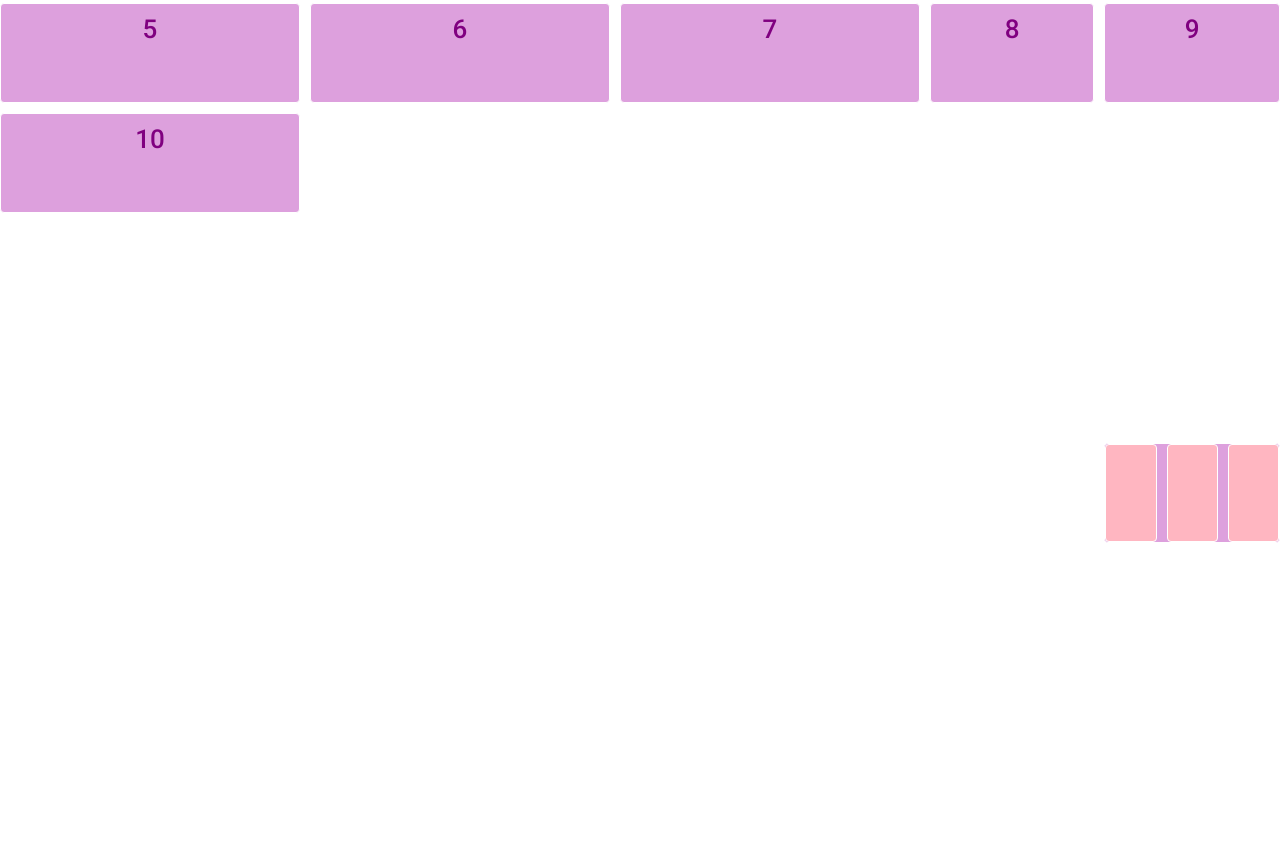
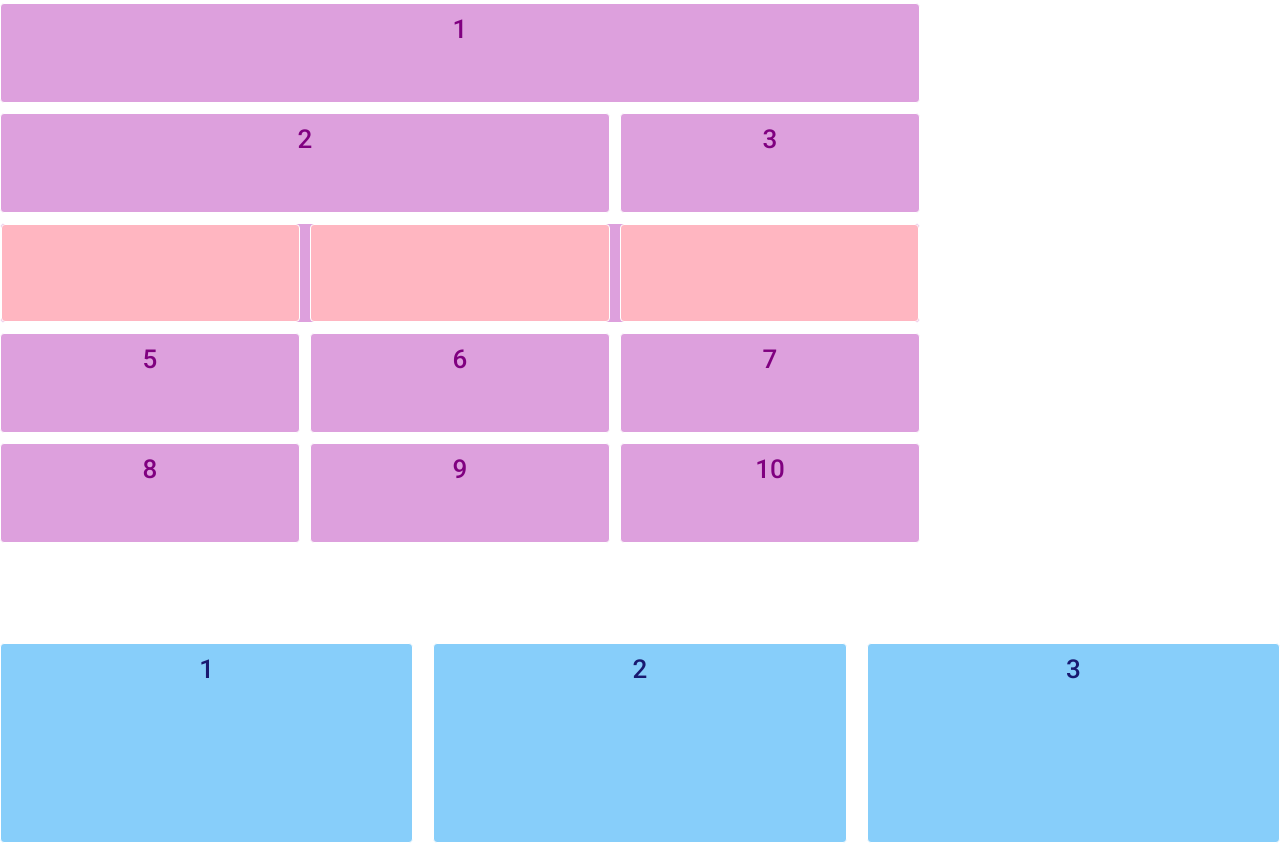
Before and after one commit to lilGooseling/Css-grid-practise, a website: page index.html in a window 1280 px wide. Shown: the part 1179-2022 px from the top of the page. Before the commit the page ends 1722 px from the top, so only its background shows below. Drawn offline with nearby package versions, Linux system fonts and the light colour scheme; files that its build step writes are made by us from their sources.

Commit message:
flex test

```diff
--- a/index.html
+++ b/index.html
@@ -81,6 +81,12 @@
         <div class="grid-elem">10</div>
     </div>
 
+    <div class="flex-container">
+        <div class="flex-elem">1</div>
+        <div class="flex-elem">2</div>
+        <div class="flex-elem">3</div>
+    </div>
+
     <!--<h1>Hello World!</h1>
 
     <div class="wrapper">
--- a/sass/style.scss
+++ b/sass/style.scss
@@ -65,7 +65,7 @@ h1 {
   grid-template-rows:repeat(3,minmax(100px, auto));
   grid-auto-rows: minmax(100px, auto);
   gap: 10px;
-  /*grid-template-areas: "header header header" "blog blog message" "footer footer footer";*/
+  grid-template-areas: "header header header" "blog blog message" "footer footer footer";
 }
 
 
@@ -130,6 +130,29 @@ h1 {
   gap: 10px;
 }
 
+.flex-container {
+  margin-top:100px;
+  display:flex;
+  flex-direction: row;
+  justify-content: center;
+}
+
+.flex-elem {
+  background-color: lightskyblue;
+  color: midnightblue;
+  width: 300px;
+  height: 200px;
+  line-height: 50px;
+  text-align: center;
+  font-size: 26px;
+  border: 1px solid white;
+  border-radius: 4px;
+  flex: 1 1 0;
+}
+
+.flex-container> *:not(:first-child) {
+  margin-left: 20px;
+}
 
 /*#first {
   align-self: center;
```
